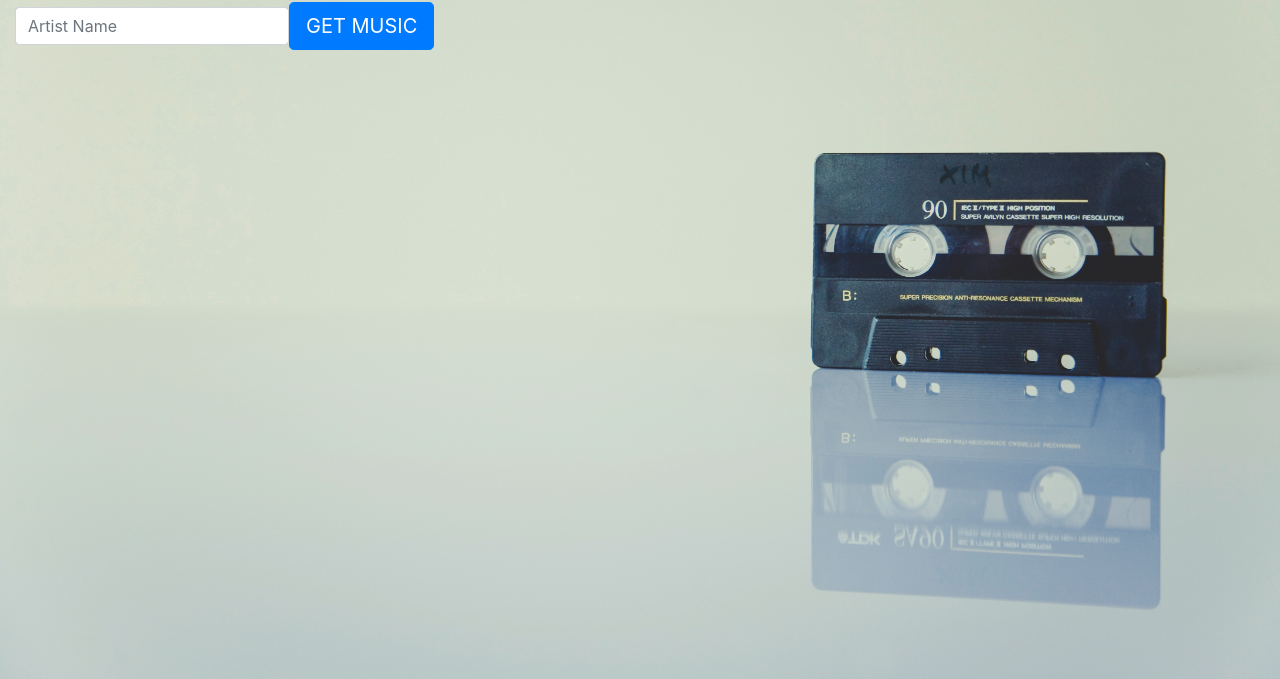
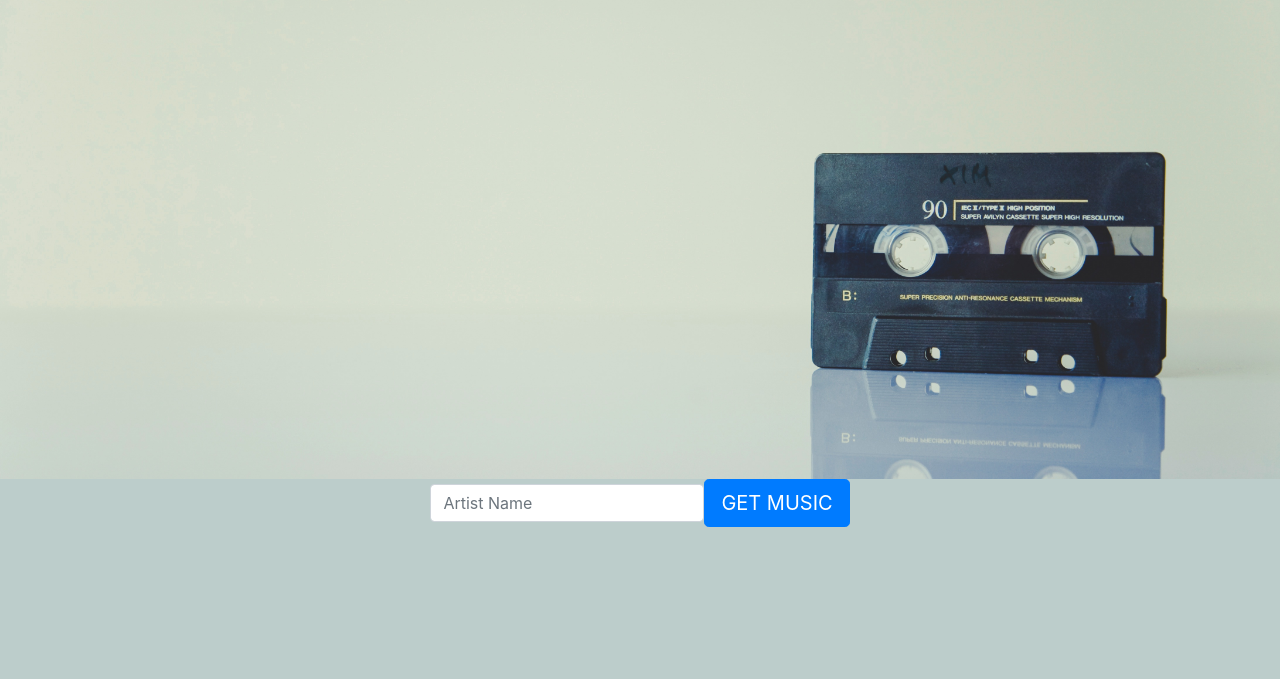
Before and after one commit to Sarah-Holtrop/music-is-fun-, a plain HTML site: page index.html in a window 1280 px wide. Shown: the part 121-800 px from the top of the page. Drawn offline with nearby package versions, Linux system fonts and the light colour scheme.

Commit message:
colors changed

```diff
--- a/index.html
+++ b/index.html
@@ -18,16 +18,17 @@
         <div class="row">
             <h1 class="display-1 icon">GET MUSIC <i class="fas fa-headphones icon"></i></h1>
         </div>
-        <form class="form-inline" onsubmit="app.controllers.itunesCtrl.getMusic(event)">
-            <!--DO NOT MODIFY THE ID OR ONCLICK ATTRIBUTES IN THIS FORM-->
-            <div class="form-group">
-                <input type="text" class="form-control input-group input-group-lg" name="artist"
-                    placeholder="Artist Name" />
-                <button type="submit" class="btn btn-primary btn-lg" id="get-music-button">Get Music</button>
-            </div>
-        </form>
+
 
     </section>
+    <form class="form-inline justify-content-center" onsubmit="app.controllers.itunesCtrl.getMusic(event)">
+        <!--DO NOT MODIFY THE ID OR ONCLICK ATTRIBUTES IN THIS FORM-->
+        <div class="form-group">
+            <input type="text" class="form-control input-group input-group-lg" name="artist"
+                placeholder="Artist Name" />
+            <button type="submit" class="btn btn-primary btn-lg" id="get-music-button">Get Music</button>
+        </div>
+    </form>
     <div id="songs" class="row">
 
     </div>
--- a/style.css
+++ b/style.css
@@ -1,11 +1,11 @@
 .background {
-  background-color:rgba(120, 102, 102, 0.2)
+  background-color:rgba(116, 151, 148, 0.48)
 }
 
 .header {
   background-image: url(images/casette.jpg);
   background-size: cover;
-  height: 100vh
+  height: 75vh
 }
 
 .icon {
```
